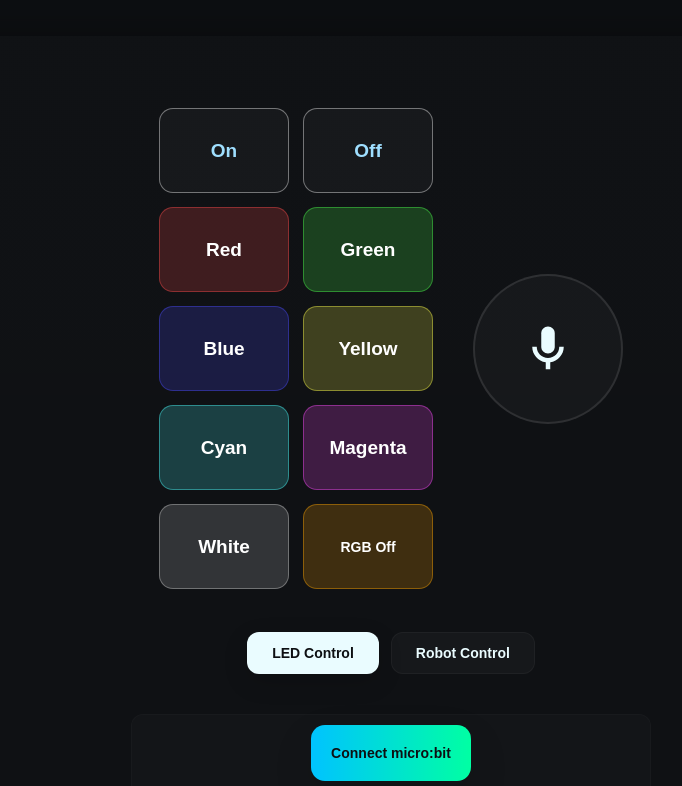
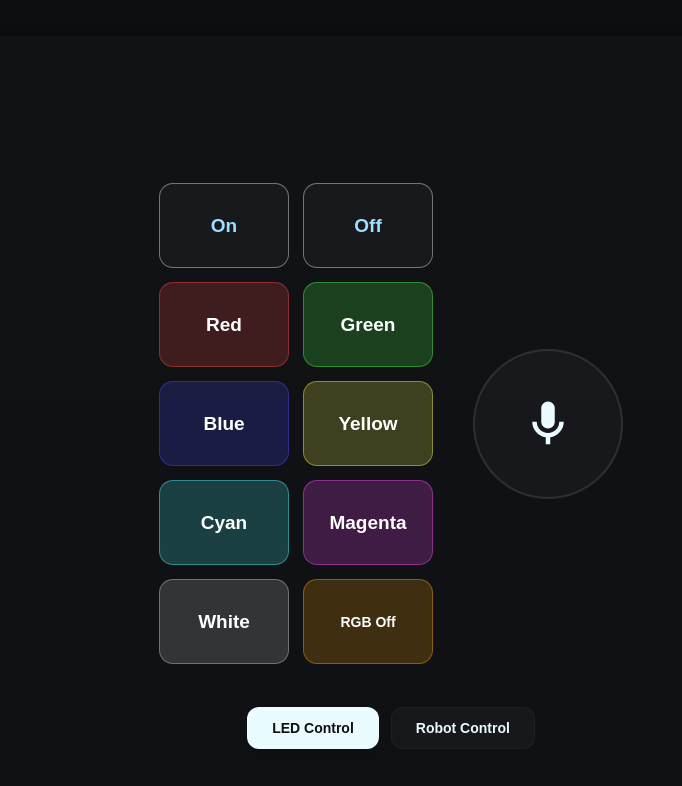
Before and after one commit to RoboticSchools/Microbit_Robot_and_LED_Controller_App, a plain HTML site: page index.html in a window 1280 px wide. Shown: the top 786 px of the page, 249-931 px from the left. Drawn offline with Linux system fonts and the light colour scheme.

Commit message:
Adjust layout of panels container in index.html
Added margin-top to panels container for improved layout.

```diff
--- a/index.html
+++ b/index.html
@@ -558,7 +558,7 @@
             <!-- App Header Removed -->
 
             <div class="panels-container"
-                style="display:flex; width:100%; gap:var(--gap); justify-content:center; align-items:flex-start; flex-wrap:wrap;">
+                style="display:flex; width:100%; gap:var(--gap); justify-content:center; align-items:flex-start; flex-wrap:wrap; margin-top:75px;">
                 <div class="panel-left">
                     <div class="controller" id="controller">
                         <div class="arrow-btn up" data-dir="forward" id="btn-up" title="Forward" role="button"
```
